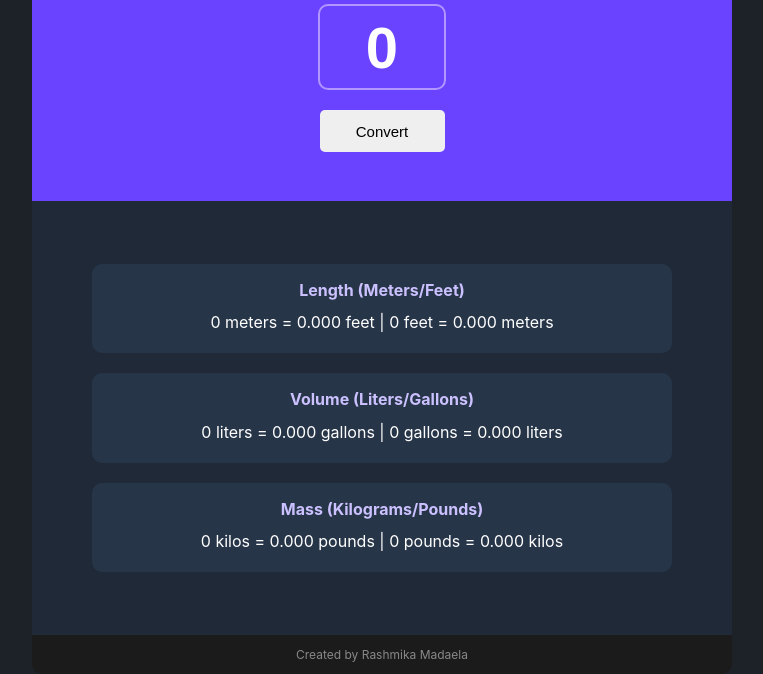
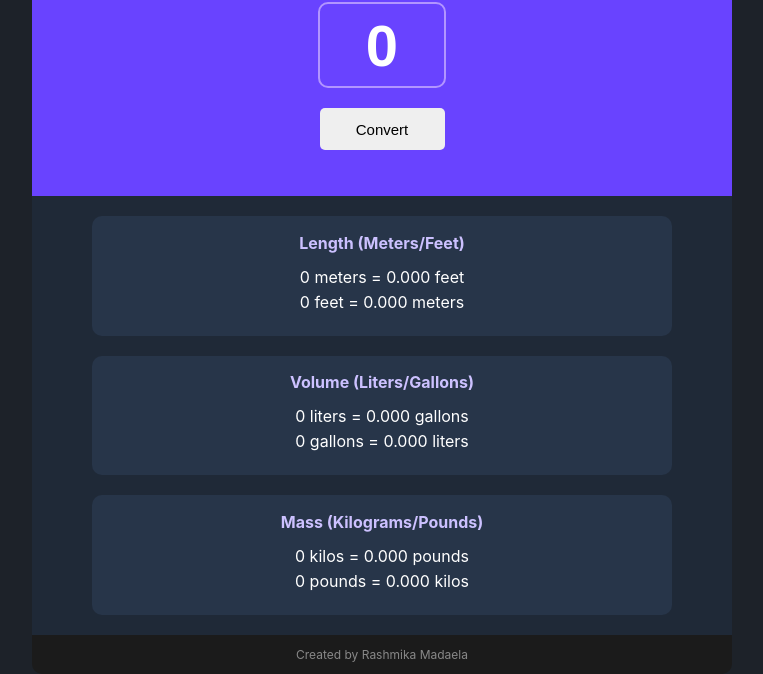
Before and after one commit to RashmikaMadaela/unit-converter, a plain HTML site: page index.html in a window 1280 px wide. Both pictures are taken after a click on the button "Convert". Shown: the part 126-800 px from the top of the page, without its empty margins (258-1021 px from the left). Drawn offline with Linux system fonts and the light colour scheme.

Commit message:
breaked conversion box text into two lines

```diff
--- a/index.css
+++ b/index.css
@@ -92,7 +92,7 @@ button {
 }
 
 .conversion-box p{
-    line-height: 20px;
+    line-height: 25px;
 }
 
 h4 {
--- a/index.html
+++ b/index.html
@@ -16,15 +16,15 @@
         <div class="lower-section">
             <div class = "conversion-box">
                 <h4>Length (Meters/Feet)</h4>
-                <p id="length-result">0 meters = 0 feet | 0 feet = 0 meters</p>
+                <p id="length-result">0 meters = 0 feet<br>0 feet = 0 meters</p>
             </div>
             <div class = "conversion-box">
                 <h4>Volume (Liters/Gallons)</h4>
-                <p id="volume-result">0 liters = 0 gallons | 0 gallons = 0 liters</p>
+                <p id="volume-result">0 liters = 0 gallons<br>0 gallons = 0 liters</p>
             </div>
             <div class = "conversion-box">
                 <h4>Mass (Kilograms/Pounds)</h4>
-                <p id="mass-result">0 kilograms = 0 pounds | 0 pounds = 0 kilograms</p>
+                <p id="mass-result">0 kilograms = 0 pounds<br>0 pounds = 0 kilograms</p>
             </div>
         </div>
         <div class="footer">
--- a/index.js
+++ b/index.js
@@ -19,7 +19,7 @@ convertBtn.addEventListener('click', function() {
     const kilos = inputValue * 0.453592;
     const pounds = inputValue / 0.453592;
 
-    lengthRes.textContent = `${inputValue} meters = ${feet.toFixed(3)} feet | ${inputValue} feet = ${meters.toFixed(3)} meters`;
-    volumeRes.textContent = `${inputValue} liters = ${gallons.toFixed(3)} gallons | ${inputValue} gallons = ${liters.toFixed(3)} liters`;
-    massRes.textContent = `${inputValue} kilos = ${pounds.toFixed(3)} pounds | ${inputValue} pounds = ${kilos.toFixed(3)} kilos`;
+    lengthRes.innerHTML = `${inputValue} meters = ${feet.toFixed(3)} feet <br> ${inputValue} feet = ${meters.toFixed(3)} meters`;
+    volumeRes.innerHTML = `${inputValue} liters = ${gallons.toFixed(3)} gallons <br> ${inputValue} gallons = ${liters.toFixed(3)} liters`;
+    massRes.innerHTML = `${inputValue} kilos = ${pounds.toFixed(3)} pounds <br> ${inputValue} pounds = ${kilos.toFixed(3)} kilos`;
 });
```
